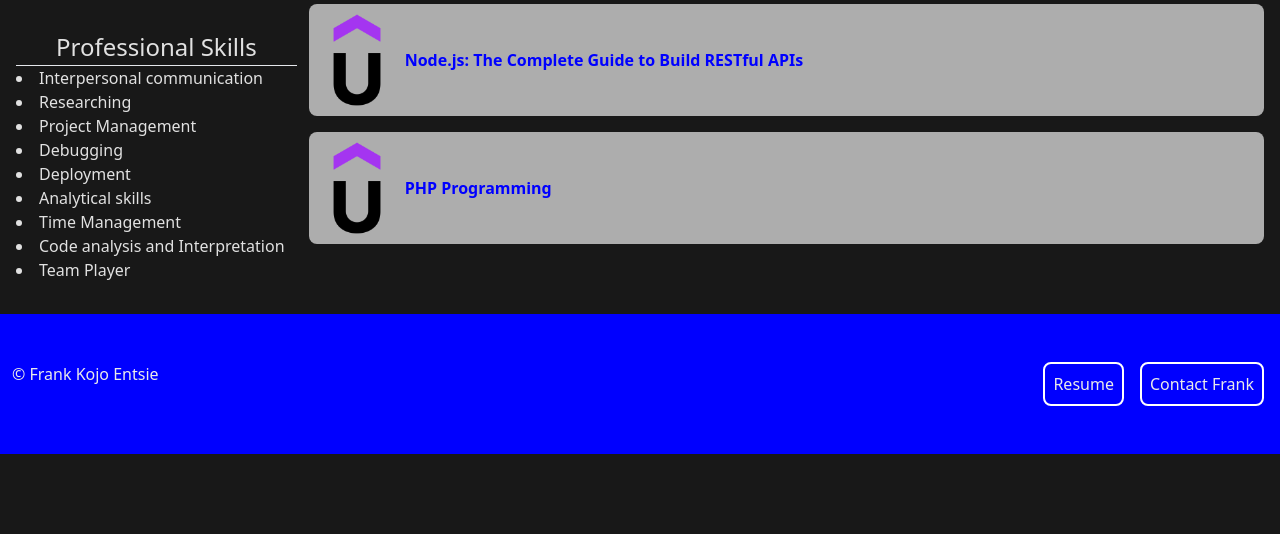
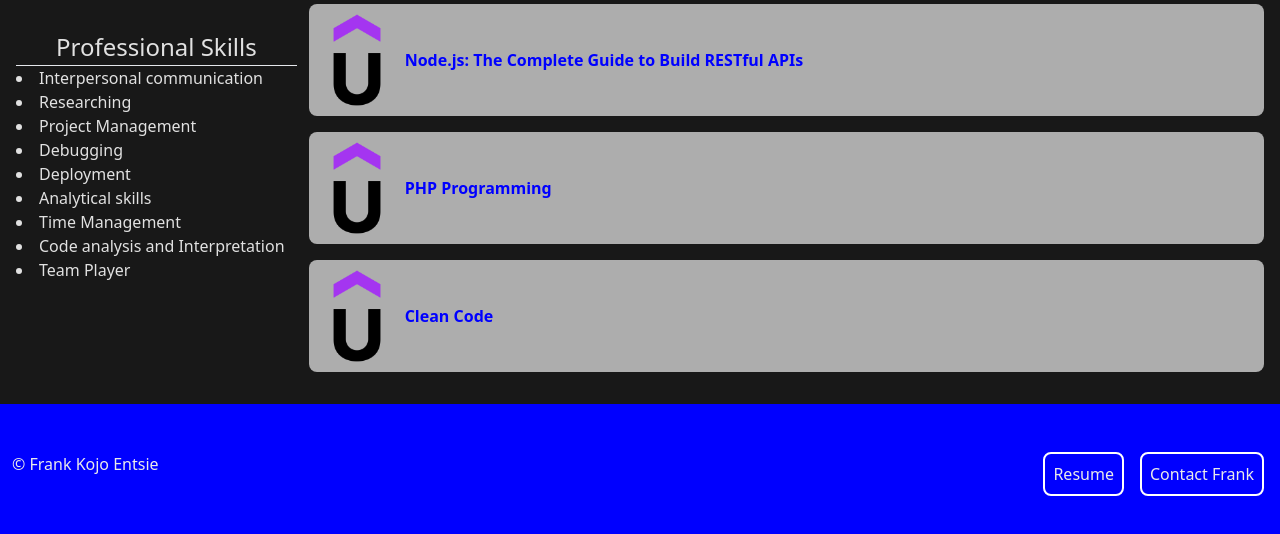
Before and after one commit to gaijin-developer/gaijin-developer.github.io, a website: page pages/Resume.html in a window 1280 px wide. Shown: the part 2039-2573 px from the top of the page. Before the commit the page ends 2493 px from the top, so only its background shows below. Drawn offline with Linux system fonts and the light colour scheme.

Commit message:
the Clean code certificate has been added

```diff
--- a/pages/Resume.html
+++ b/pages/Resume.html
@@ -465,6 +465,15 @@
                         </span>
                       </li>
                     </a>
+                    <a href="https://www.dropbox.com/scl/fi/bb9vfsgts448tizqkmw38/Clean-Code.jpg?rlkey=putwlfl7thhqgiwjiuwemf271&dl=0" target="_blank"
+                      class="udemy-certificate-link">
+                      <li class="certificate-item">
+                        <img class="certificate-image" src="/public/photos/education/udemy.png" alt="Udemy Logo">
+                        <span class="certificate-text">
+                          Clean Code
+                        </span>
+                      </li>
+                    </a>
 
                   </ul>
                 </div>
```
